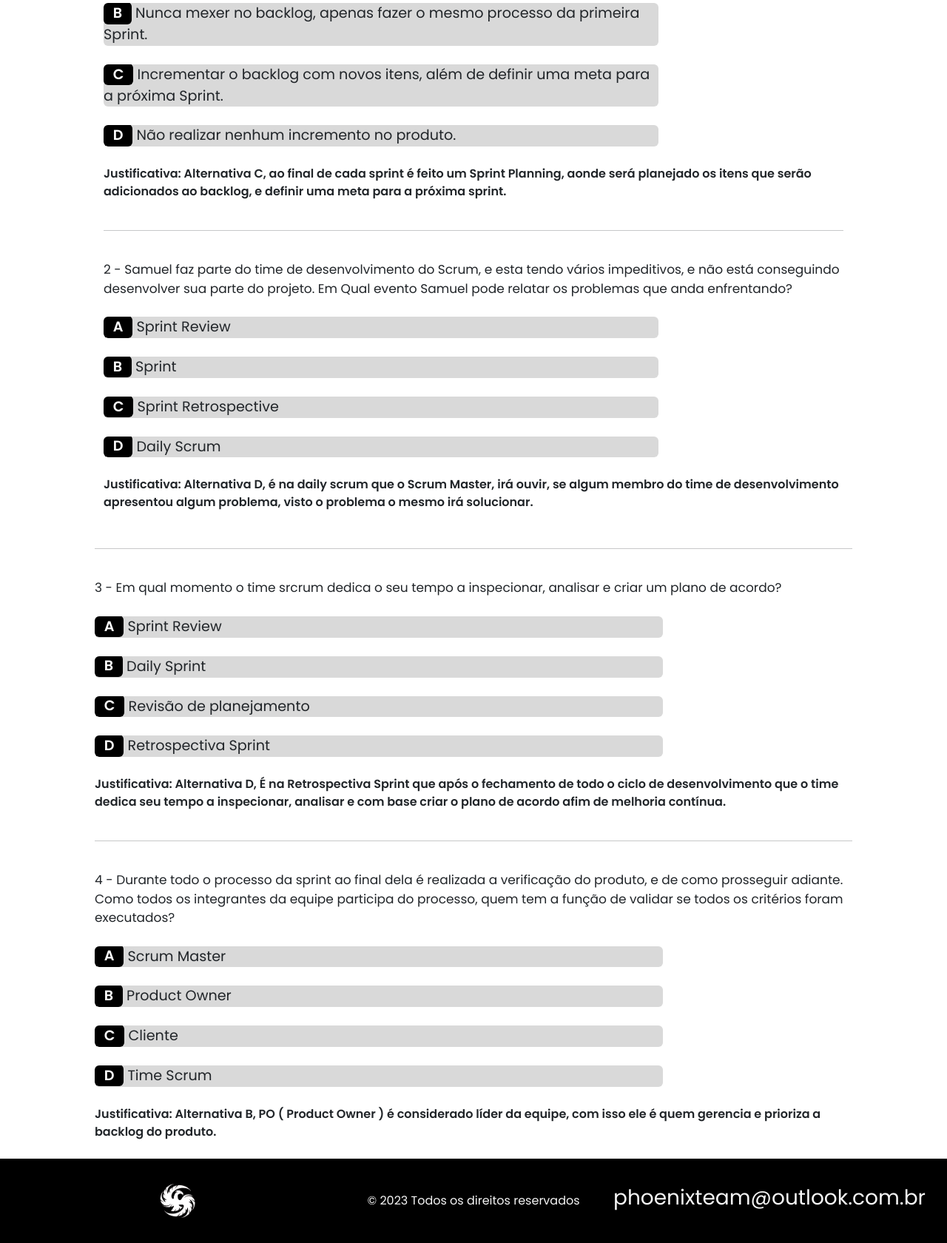
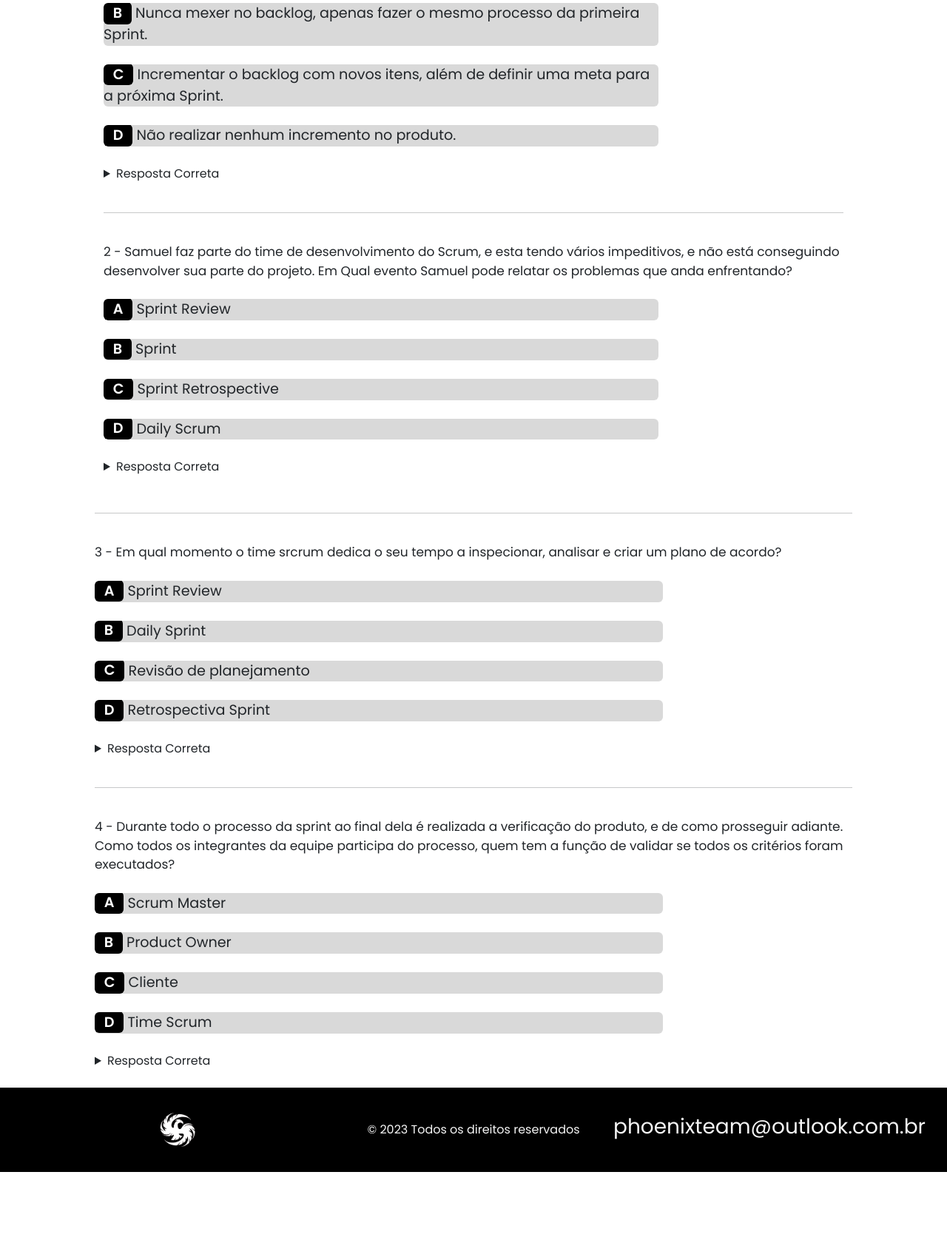
Before and after one commit to Phoenix-Team-Fatec/ScrumTutor, a Flask app: page /Eventos in a window 1280 px wide. Shown: the part 1549-3229 px from the top of the page at 74% size. After the commit the page ends 3133 px from the top, so only its background shows below. Run offline with Flask 3, Linux system fonts and the light colour scheme; some libraries are stand-ins or nearby versions.

Commit message:
Update eventos.html

```diff
--- a/SPRINT 2/templates/eventos.html
+++ b/SPRINT 2/templates/eventos.html
@@ -200,8 +200,12 @@
                     <span class="choice-text">Não realizar nenhum incremento no produto.</span>
                 </div>
                 <div>
-                    <strong>Justificativa: Alternativa C, ao final de cada sprint é feito um Sprint Planning, aonde será planejado os itens que serão adicionados ao backlog, e definir uma meta para a próxima sprint.  </strong>
-
+                    <section>
+                        <details>
+                            <summary>Resposta Correta</summary>
+                    <p>Alternativa C, ao final de cada sprint é feito um Sprint Planning, aonde será planejado os itens que serão adicionados ao backlog, e definir uma meta para a próxima sprint.  </p>
+                        </details>
+                    </section>
                 </div>
                 <br><hr>
                 <br>
@@ -224,7 +228,12 @@
                     <span class="choice-text">Daily Scrum</span>
                 </div>
                 <div>
-                    <strong>Justificativa: Alternativa D, é na daily scrum que o Scrum Master, irá ouvir, se algum membro do time de desenvolvimento apresentou algum problema, visto o problema o mesmo irá solucionar.  </strong>
+                    <section>
+                        <details>
+                            <summary>Resposta Correta</summary>
+                    <p>Alternativa D, é na daily scrum que o Scrum Master, irá ouvir, se algum membro do time de desenvolvimento apresentou algum problema, visto o problema o mesmo irá solucionar.  </p>
+                        </details>
+                    </section>
                 </div>
         </div>
                 <br><hr>
@@ -249,7 +258,12 @@
                     <span class="choice-text">Retrospectiva Sprint</span>
                 </div>
                 <div>
-                    <strong>Justificativa: Alternativa D, É na Retrospectiva Sprint que após o fechamento de todo o ciclo de desenvolvimento que o time dedica seu tempo a inspecionar, analisar e com base criar o plano de acordo afim de melhoria contínua.  </strong>
+                    <section>
+                        <details>
+                            <summary>Resposta Correta</summary>
+                    <p>Alternativa D, É na Retrospectiva Sprint que após o fechamento de todo o ciclo de desenvolvimento que o time dedica seu tempo a inspecionar, analisar e com base criar o plano de acordo afim de melhoria contínua.  </p>
+                        </details>
+                    </section>
                 </div>
                 <br><hr>
                 <br>
@@ -272,7 +286,12 @@
                     <span class="choice-text">Time Scrum</span>
                 </div>
                 <div>
-                    <strong>Justificativa: Alternativa B,  PO ( Product Owner ) é considerado líder da equipe, com isso ele é quem gerencia e prioriza a backlog do produto.  </strong>
+                    <section>
+                        <details>
+                            <summary>Resposta Correta</summary>
+                    <p>Alternativa B,  PO ( Product Owner ) é considerado líder da equipe, com isso ele é quem gerencia e prioriza a backlog do produto.  </p>
+                        </details>
+                    </section>
                 </div>
                 </div>
                 <br>
```
